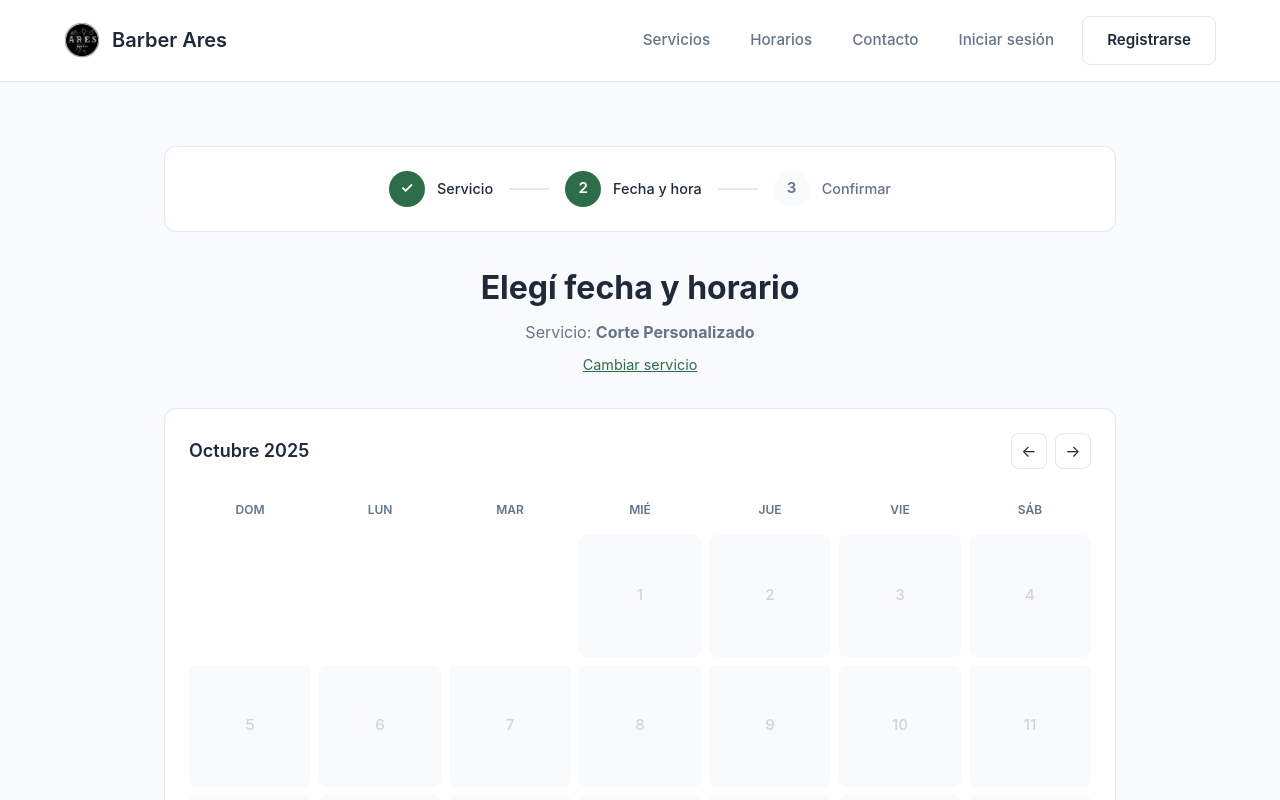
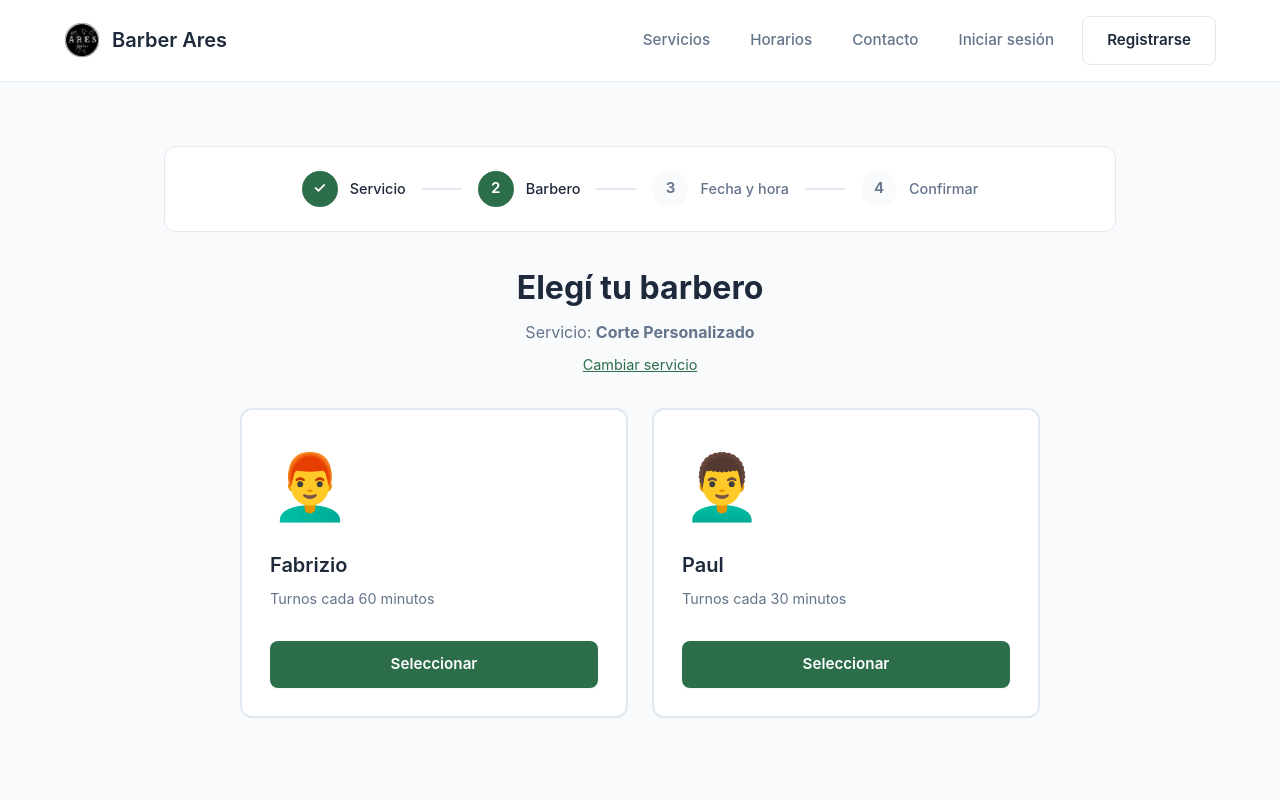
Before and after one commit to lionelc39/barberia-ares, a Next.js app: page /reserva in a window 1280 px wide. Both pictures are taken after a click on the element 314 px from the left and 561 px from the top of the page. Shown: the top 800 px of the page. Built offline with nearby package versions, Linux system fonts and the light colour scheme.

Commit message:
Update page.tsx

```diff
--- a/src/app/reserva/page.tsx
+++ b/src/app/reserva/page.tsx
@@ -29,24 +29,53 @@ const SERVICIOS = [
     precio: 38000,
     descripcion: 'Experiencia completa de barbería para un look impecable',
     icono: '💈'
+  },
+  {
+    id: 'corte-jubilados',
+    nombre: 'Corte Jubilados',
+    duracion: '45 min',
+    precio: 20000,
+    descripcion: 'Corte especial con tarifa reducida para jubilados',
+    icono: '👴'
   }
 ]
 
-const generarHorarios = (fecha: Date) => {
+const BARBEROS = [
+  {
+    id: 'fabrizio',
+    nombre: 'Fabrizio',
+    duracionTurno: 60, // minutos
+    icono: '👨‍🦰'
+  },
+  {
+    id: 'paul',
+    nombre: 'Paul',
+    duracionTurno: 30, // minutos
+    icono: '👨‍🦱'
+  }
+]
+
+const generarHorarios = (fecha: Date, barbero: any) => {
   const dia = fecha.getDay()
   if (dia === 0 || dia === 1) return []
 
   const horarios = []
+  const intervalo = barbero?.duracionTurno || 30
+
+  // Horarios de mañana: 10:00 - 13:00
   for (let h = 10; h < 13; h++) {
-    for (let m of [0, 30]) {
+    for (let m = 0; m < 60; m += intervalo) {
       horarios.push(`${h.toString().padStart(2, '0')}:${m.toString().padStart(2, '0')}`)
     }
   }
+
+  // Horarios de tarde: 16:00 - 20:00
   for (let h = 16; h < 20; h++) {
-    for (let m of [0, 30]) {
+    for (let m = 0; m < 60; m += intervalo) {
       horarios.push(`${h.toString().padStart(2, '0')}:${m.toString().padStart(2, '0')}`)
     }
   }
+
   return horarios
 }
 
@@ -55,6 +84,7 @@ export default function Reserva() {
 
   const [paso, setPaso] = useState(1)
   const [servicioSeleccionado, setServicioSeleccionado] = useState<any>(null)
+  const [barberoSeleccionado, setBarberoSeleccionado] = useState<any>(null)
   const [fechaSeleccionada, setFechaSeleccionada] = useState<Date | null>(null)
   const [horaSeleccionada, setHoraSeleccionada] = useState<string | null>(null)
   const [contact, setContact] = useState({ nombre: '', email: '', whatsapp: '' })
@@ -102,9 +132,13 @@ export default function Reserva() {
   }, [fechaSeleccionada])
 
   const cargarHorariosOcupados = async () => {
-    if (!fechaSeleccionada) return
+    if (!fechaSeleccionada || !barberoSeleccionado) return
     const fecha = fechaSeleccionada.toISOString().split('T')[0]
-    const { data } = await supabase.from('turnos').select('hora').eq('fecha', fecha)
+    const { data } = await supabase
+      .from('turnos')
+      .select('hora')
+      .eq('fecha', fecha)
+      .eq('barbero_id', barberoSeleccionado.id)
     setHorariosOcupados((data || []).map((r) => r.hora))
   }
 
@@ -133,7 +167,7 @@ export default function Reserva() {
     setError('')
     setMessage('')
 
-    if (!servicioSeleccionado || !fechaSeleccionada || !horaSeleccionada) {
+    if (!servicioSeleccionado || !barberoSeleccionado || !fechaSeleccionada || !horaSeleccionada) {
       setError('Por favor completá todos los pasos')
       return
     }
@@ -178,10 +212,11 @@ export default function Reserva() {
         .select('id')
         .eq('fecha', fecha)
         .eq('hora', horaSeleccionada)
+        .eq('barbero_id', barberoSeleccionado.id)
         .single()
 
       if (turnoExistente) {
-        setError('Ese horario ya fue reservado. Elegí otro.')
+        setError('Ese horario ya fue reservado con ese barbero. Elegí otro.')
         setLoading(false)
         return
       }
@@ -198,6 +233,8 @@ export default function Reserva() {
           servicio_id: servicioSeleccionado.id,
           precio: servicioSeleccionado.precio,
           duracion: servicioSeleccionado.duracion,
+          barbero_id: barberoSeleccionado.id,
+          barbero_nombre: barberoSeleccionado.nombre,
           estado: 'reservado'
         }])
 
@@ -301,6 +338,9 @@ export default function Reserva() {
                   <strong>Servicio:</strong> {servicioSeleccionado?.nombre}
                 </p>
                 <p style={{ fontSize: '0.95rem', color: 'var(--text-muted)', marginBottom: '0.5rem' }}>
+                  <strong>Barbero:</strong> {barberoSeleccionado?.nombre}
+                </p>
+                <p style={{ fontSize: '0.95rem', color: 'var(--text-muted)', marginBottom: '0.5rem' }}>
                   <strong>Fecha:</strong> {fechaSeleccionada && format(fechaSeleccionada, "EEEE d 'de' MMMM", { locale: es })}
                 </p>
                 <p style={{ fontSize: '0.95rem', color: 'var(--text-muted)' }}>
@@ -323,11 +363,16 @@ export default function Reserva() {
           <div className="step-separator"></div>
           <div className={paso >= 2 ? 'step active' : 'step inactive'}>
             <div className="step-number">{paso > 2 ? '✓' : '2'}</div>
-            <span className="step-label">Fecha y hora</span>
+            <span className="step-label">Barbero</span>
           </div>
           <div className="step-separator"></div>
           <div className={paso >= 3 ? 'step active' : 'step inactive'}>
             <div className="step-number">{paso > 3 ? '✓' : '3'}</div>
+            <span className="step-label">Fecha y hora</span>
+          </div>
+          <div className="step-separator"></div>
+          <div className={paso >= 4 ? 'step active' : 'step inactive'}>
+            <div className="step-number">{paso > 4 ? '✓' : '4'}</div>
             <span className="step-label">Confirmar</span>
           </div>
         </div>
@@ -382,12 +427,12 @@ export default function Reserva() {
           </div>
         )}
 
-        {/* Paso 2: Selección de Fecha y Hora */}
+        {/* Paso 2: Selección de Barbero */}
         {paso === 2 && (
           <div>
             <div style={{ textAlign: 'center', marginBottom: '2rem' }}>
               <h2 style={{ fontSize: '2rem', fontWeight: '700', color: 'var(--text-dark)', marginBottom: '0.5rem' }}>
-                Elegí fecha y horario
+                Elegí tu barbero
               </h2>
               <p style={{ color: 'var(--text-muted)', marginBottom: '0.5rem' }}>
                 Servicio: <strong>{servicioSeleccionado?.nombre}</strong>
@@ -405,6 +450,81 @@ export default function Reserva() {
               >
                 Cambiar servicio
               </button>
+            </div>
+
+            <div style={{ display: 'grid', gridTemplateColumns: 'repeat(auto-fit, minmax(300px, 1fr))', gap: '1.5rem', maxWidth: '800px', margin: '0 auto' }}>
+              {BARBEROS.map((barbero) => (
+                <div
+                  key={barbero.id}
+                  onClick={() => {
+                    setBarberoSeleccionado(barbero)
+                    setPaso(3)
+                  }}
+                  className="service-card-fresha"
+                  style={{ cursor: 'pointer' }}
+                >
+                  <div style={{ fontSize: '4rem', marginBottom: '1rem' }}>{barbero.icono}</div>
+                  <h3 className="service-title">{barbero.nombre}</h3>
+                  <p className="service-description">
+                    Turnos cada {barbero.duracionTurno} minutos
+                  </p>
+                  <button className="btn-fresha btn-primary-fresha" style={{ width: '100%', marginTop: '1rem' }}>
+                    Seleccionar
+                  </button>
+                </div>
+              ))}
+            </div>
+          </div>
+        )}
+
+        {/* Paso 3: Selección de Fecha y Hora */}
+        {paso === 3 && (
+          <div>
+            <div style={{ textAlign: 'center', marginBottom: '2rem' }}>
+              <h2 style={{ fontSize: '2rem', fontWeight: '700', color: 'var(--text-dark)', marginBottom: '0.5rem' }}>
+                Elegí fecha y horario
+              </h2>
+              <p style={{ color: 'var(--text-muted)', marginBottom: '0.25rem' }}>
+                Servicio: <strong>{servicioSeleccionado?.nombre}</strong>
+              </p>
+              <p style={{ color: 'var(--text-muted)', marginBottom: '0.5rem' }}>
+                Barbero: <strong>{barberoSeleccionado?.nombre}</strong> (Turnos de {barberoSeleccionado?.duracionTurno} min)
+              </p>
+              <button
+                onClick={() => setPaso(2)}
+                style={{
+                  color: 'var(--primary)',
+                  background: 'none',
+                  border: 'none',
+                  cursor: 'pointer',
+                  fontSize: '0.9rem',
+                  textDecoration: 'underline'
+                }}
+              >
+                Cambiar barbero
+              </button>
+            </div>
+
+            {/* Aviso de seña */}
+            <div style={{
+              background: '#fef3c7',
+              border: '2px solid #f59e0b',
+              borderRadius: '12px',
+              padding: '1.5rem',
+              marginBottom: '2rem',
+              display: 'flex',
+              alignItems: 'center',
+              gap: '1rem'
+            }}>
+              <span style={{ fontSize: '2rem' }}>⚠️</span>
+              <div>
+                <p style={{ fontSize: '1rem', fontWeight: '600', color: '#92400e', marginBottom: '0.5rem' }}>
+                  Seña obligatoria
+                </p>
+                <p style={{ fontSize: '0.9rem', color: '#78350f' }}>
+                  Tu turno queda confirmado únicamente una vez abonada la seña correspondiente.
+                </p>
+              </div>
             </div>
 
             <div className="calendar-container">
@@ -455,7 +575,7 @@ export default function Reserva() {
                     Horarios disponibles para el {format(fechaSeleccionada, "EEEE d 'de' MMMM", { locale: es })}
                   </h3>
                   <div className="time-slots-grid">
-                    {generarHorarios(fechaSeleccionada).map((hora) => {
+                    {generarHorarios(fechaSeleccionada, barberoSeleccionado).map((hora) => {
                       const ocupado = horariosOcupados.includes(hora)
                       return (
                         <button
@@ -474,7 +594,7 @@ export default function Reserva() {
 
               {fechaSeleccionada && horaSeleccionada && (
                 <button
-                  onClick={() => setPaso(3)}
+                  onClick={() => setPaso(4)}
                   className="btn-fresha btn-primary-fresha"
                   style={{ width: '100%', marginTop: '2rem', padding: '1rem' }}
                 >
@@ -485,15 +605,15 @@ export default function Reserva() {
           </div>
         )}
 
-        {/* Paso 3: Confirmación */}
-        {paso === 3 && (
+        {/* Paso 4: Confirmación */}
+        {paso === 4 && (
           <div style={{ maxWidth: '600px', margin: '0 auto' }}>
             <div style={{ textAlign: 'center', marginBottom: '2rem' }}>
               <h2 style={{ fontSize: '2rem', fontWeight: '700', color: 'var(--text-dark)', marginBottom: '0.5rem' }}>
                 Confirma tus datos
               </h2>
               <button
-                onClick={() => setPaso(2)}
+                onClick={() => setPaso(3)}
                 style={{
                   color: 'var(--primary)',
                   background: 'none',
@@ -507,11 +627,32 @@ export default function Reserva() {
               </button>
             </div>
 
+            {/* Aviso de seña en resumen */}
+            <div style={{
+              background: '#fef3c7',
+              border: '2px solid #f59e0b',
+              borderRadius: '12px',
+              padding: '1.25rem',
+              marginBottom: '1.5rem',
+              textAlign: 'center'
+            }}>
+              <p style={{ fontSize: '0.95rem', fontWeight: '600', color: '#92400e', marginBottom: '0.5rem' }}>
+                ⚠️ Seña obligatoria
+              </p>
+              <p style={{ fontSize: '0.85rem', color: '#78350f' }}>
+                Recordá que tu turno queda confirmado únicamente una vez abonada la seña correspondiente.
+              </p>
+            </div>
+
             <div className="summary-card">
               <h3 className="summary-title">Resumen de tu reserva</h3>
               <div className="summary-row">
                 <span className="summary-label">Servicio:</span>
                 <span className="summary-value">{servicioSeleccionado?.nombre}</span>
+              </div>
+              <div className="summary-row">
+                <span className="summary-label">Barbero:</span>
+                <span className="summary-value">{barberoSeleccionado?.nombre}</span>
               </div>
               <div className="summary-row">
                 <span className="summary-label">Fecha:</span>
```
